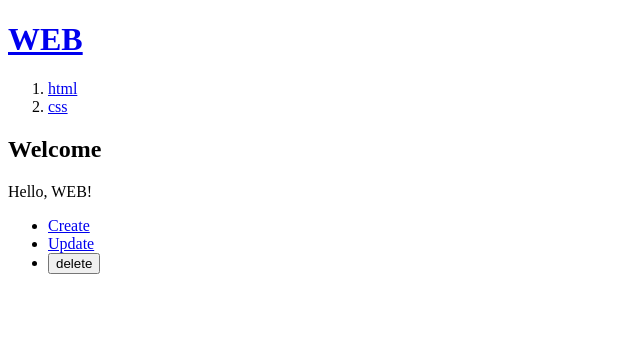
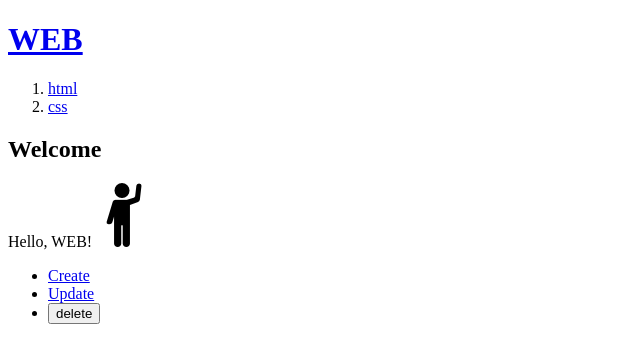
Before and after one commit to yennnny/practice-projects, a Next.js app in the folder next-app/: page / in a window 1280 px wide. Shown: the top 362 px of the page, without its empty margins (0-640 px from the left). Built offline with nearby package versions, Linux system fonts and the light colour scheme.

Commit message:
add: 정적 자원 사용하기

```diff
--- a/next-app/src/app/page.js
+++ b/next-app/src/app/page.js
@@ -5,6 +5,7 @@ export default function Home() {
     <>
       <h2>Welcome</h2>
       Hello, WEB!
+      <img src="/greeting.png" />
     </>
   );
 }
```
Also changed, not shown: next-app/public/greeting.png (added).
